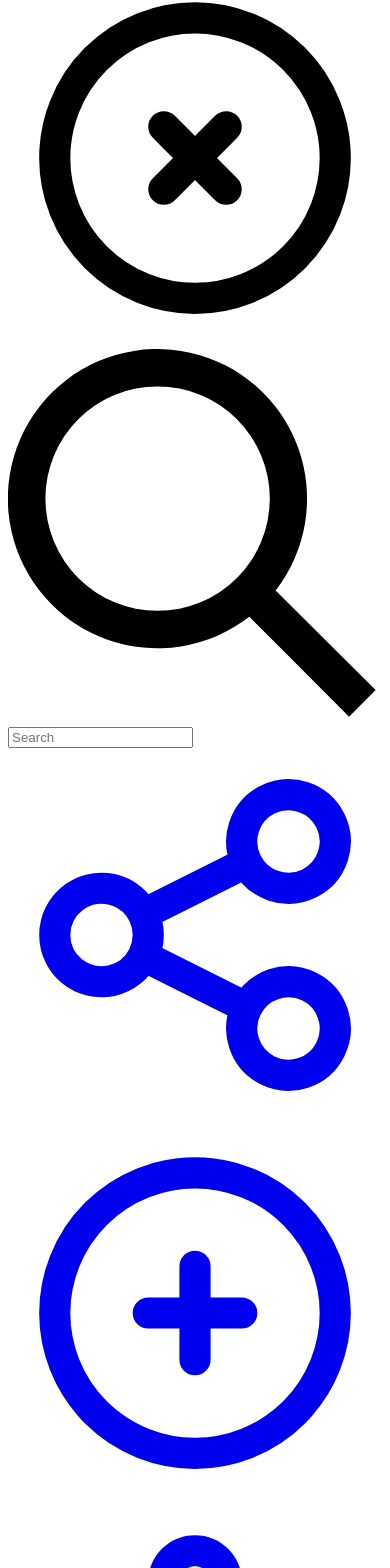
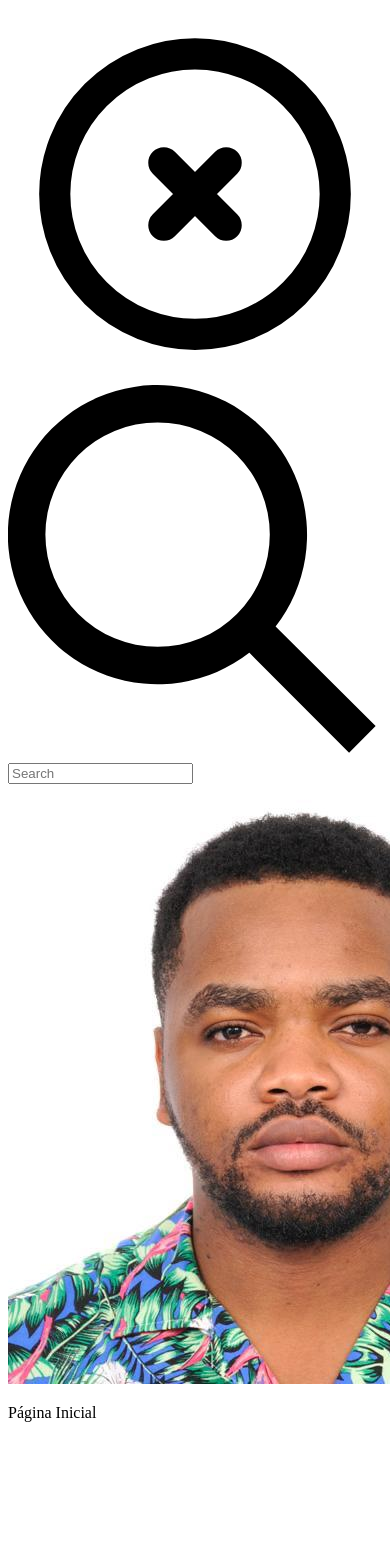
Before and after one commit to joaolucasgomesnog/medsys, a Next.js app: page / in a window 390 px wide. Shown: the part 364-1932 px from the top of the page. After the commit the page ends 1802 px from the top, so only its background shows below. Built offline with nearby package versions, Linux system fonts and the light colour scheme.

Commit message:
Botão logout

```diff
--- a/src/dashboard/sidenavigation/data.jsx
+++ b/src/dashboard/sidenavigation/data.jsx
@@ -27,6 +27,11 @@ const data = [
     icon: <FontAwesomeIcon className='h-6 w-6' icon='gear'/>,
     link: '/admin/configuracoes',
   },
+  {
+    title: 'Sair',
+    icon: <FontAwesomeIcon className='h-6 w-6' icon='sign-out' color='#ee6b6e'/>,
+    link: '/admin/configuracoes',
+  },
 
 ];
 
--- a/src/dashboard/sidenavigation/items.jsx
+++ b/src/dashboard/sidenavigation/items.jsx
@@ -36,5 +36,6 @@ export default function SidenavItems() {
         ))}
       </li>
     </ul>
+
   );
 }
--- a/src/dashboard/topnavigation/index.jsx
+++ b/src/dashboard/topnavigation/index.jsx
@@ -39,54 +39,7 @@ export default function TopNavigation() {
             </div>
           </div>
           <div className="flex items-center justify-end ml-5 p-1 relative w-full sm:mr-0 sm:right-auto">
-            <a href="#" className="block pr-5">
-              <svg
-                xmlns="http://www.w3.org/2000/svg"
-                className="h-6 w-6"
-                fill="none"
-                viewBox="0 0 24 24"
-                stroke="currentColor"
-              >
-                <path
-                  strokeLinecap="round"
-                  strokeLinejoin="round"
-                  strokeWidth={2}
-                  d="M8.684 13.342C8.886 12.938 9 12.482 9 12c0-.482-.114-.938-.316-1.342m0 2.684a3 3 0 110-2.684m0 2.684l6.632 3.316m-6.632-6l6.632-3.316m0 0a3 3 0 105.367-2.684 3 3 0 00-5.367 2.684zm0 9.316a3 3 0 105.368 2.684 3 3 0 00-5.368-2.684z"
-                />
-              </svg>
-            </a>
-            <a href="#" className="block pr-5">
-              <svg
-                xmlns="http://www.w3.org/2000/svg"
-                className="h-6 w-6"
-                fill="none"
-                viewBox="0 0 24 24"
-                stroke="currentColor"
-              >
-                <path
-                  strokeLinecap="round"
-                  strokeLinejoin="round"
-                  strokeWidth={2}
-                  d="M12 9v3m0 0v3m0-3h3m-3 0H9m12 0a9 9 0 11-18 0 9 9 0 0118 0z"
-                />
-              </svg>
-            </a>
-            <a href="#" className="block pr-5 relative">
-              <svg
-                xmlns="http://www.w3.org/2000/svg"
-                className="h-6 w-6"
-                fill="none"
-                viewBox="0 0 24 24"
-                stroke="currentColor"
-              >
-                <path
-                  strokeLinecap="round"
-                  strokeLinejoin="round"
-                  strokeWidth={2}
-                  d="M15 17h5l-1.405-1.405A2.032 2.032 0 0118 14.158V11a6.002 6.002 0 00-4-5.659V5a2 2 0 10-4 0v.341C7.67 6.165 6 8.388 6 11v3.159c0 .538-.214 1.055-.595 1.436L4 17h5m6 0v1a3 3 0 11-6 0v-1m6 0H9"
-                />
-              </svg>
-            </a>
+
             <a href="#" className="block relative">
               <img
                 alt="Maurice Lokumba"
--- a/src/pages/_app.jsx
+++ b/src/pages/_app.jsx
@@ -9,13 +9,14 @@ import {
   faBedPulse,
   faGear,
   faSearch,
+  faSignOut
 } from '@fortawesome/free-solid-svg-icons';
 import { library } from '@fortawesome/fontawesome-svg-core';
 import LoginLayout from '../dashboard/loginLayout';
 import LoginPage from './login';
 
 
-library.add(faUsers, faUserNurse, faHome, faBedPulse, faGear, faSearch);
+library.add(faUsers, faUserNurse, faHome, faBedPulse, faGear, faSearch, faSignOut);
 
 function MyApp({ Component, pageProps }) {
   const isLoginPage = Component === LoginPage;
--- a/src/pages/login.jsx
+++ b/src/pages/login.jsx
@@ -32,7 +32,7 @@ const LoginPage = () => {
   }
   return (
     <div className="flex flex-wrap h-full w-full justify-center items-center text-white ">
-    <div className="w-1/2 md:w-1/2 sm:w-full bg-gray-800 py-6 px-6 rounded-3xl ">
+    <div className=" md:w-1/2 sm:w-full xs:w-full bg-gray-800 py-6 px-6 rounded-3xl ">
       <div className="flex justify-between text-white items-center mb-8">
         <p className="text-2xl font-bold">Login</p>
 
```
